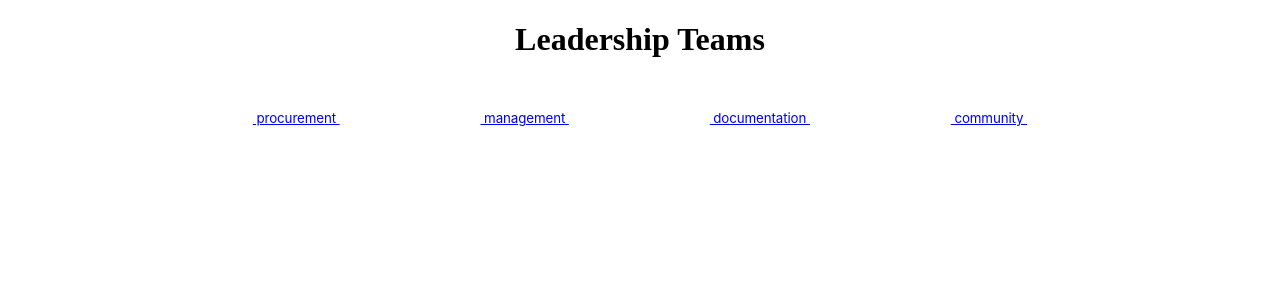
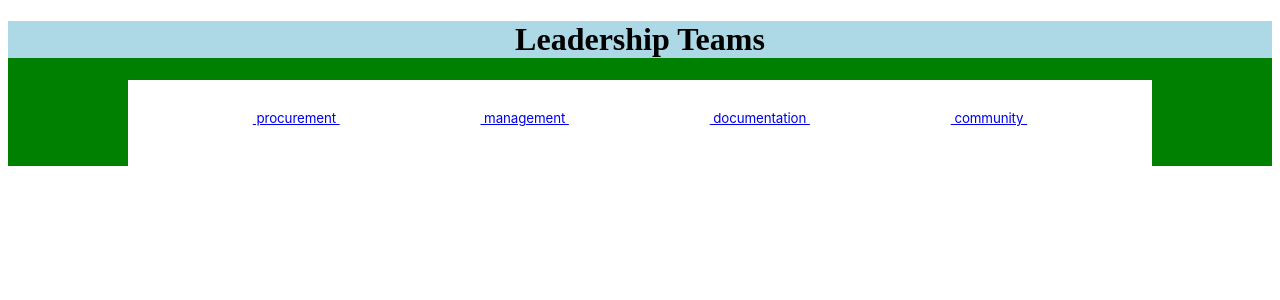
Before and after one commit to JasonWoodruff-maker/BCCA-PROJECT-DJANGO, a Django app: page / in a window 1280 px wide. Shown: the top 300 px of the page. Run offline with Django 5.2, Linux system fonts and the light colour scheme.

Commit message:
color added

```diff
--- a/app/static/style.css
+++ b/app/static/style.css
@@ -1,5 +1,6 @@
 .hubpage {
   text-align: center;
+  background-color: lightblue;
 }
 .list{
     display: flex;
@@ -16,4 +17,8 @@
   row-gap: 12px;
   column-gap: 16px;
   padding-top: 30px;
+  background-color: white;
 }
+.page{
+  background-color: green;
+}
--- a/app/templates/hello.html
+++ b/app/templates/hello.html
@@ -1,6 +1,7 @@
 {%load static%}
 <!DOCTYPE html>
 <html>
+<div class="page">
     <head>
         <meta charset='utf-8'>
         <meta http-equiv='X-UA-Compatible' content='IE=edge'>
@@ -32,4 +33,5 @@
         {% endif %}
 
     </body>
+</div>
 </html>
```
Lines whose indentation alone changed are shown as unchanged.
